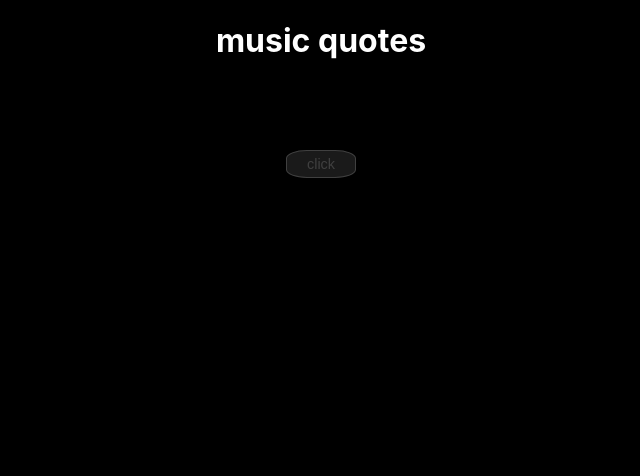
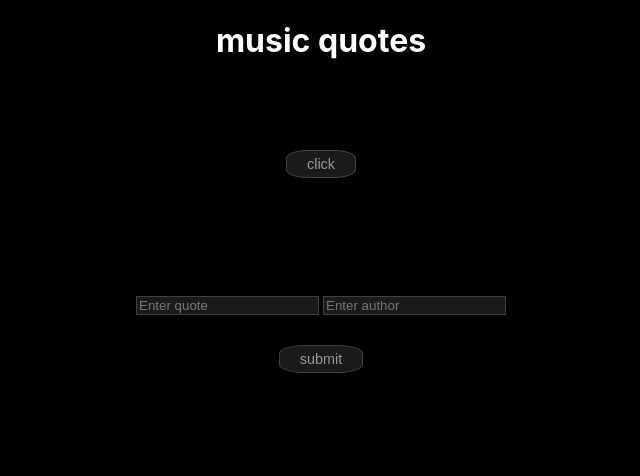
Before and after one commit to lefteeee/music-quotes, a website: page index.html in a window 1280 px wide. Shown: the whole page, without its empty margins (319-959 px from the left). Drawn offline with Linux system fonts and the light colour scheme.

Commit message:
user input and changed backend (still doesn't work)

```diff
--- a/index.html
+++ b/index.html
@@ -15,6 +15,10 @@
         <h1>music quotes</h1><br>
         <p id="quoteblock"></p><br>
         <button id="buttonblock" onclick="getRandomQuote()">click</button><br>
+        <label for="inputquote">Add your music quote</label><br>
+        <input type="text" id="quoteInput" placeholder="Enter quote">
+        <input type="text" id="authorInput" placeholder="Enter author"><br>
+        <button type="submit" id="submitbutton" onclick="sendQuote()">submit</button>
     </div>
 
     <script src="script.js"></script>
--- a/script.js
+++ b/script.js
@@ -1,5 +1,7 @@
 const button = document.getElementById("buttonblock");
 const quoteblock = document.getElementById("quoteblock");
+const quoteinput = document.getElementById("quoteInput");
+const authorinput = document.getElementById("authorInput");
 let quotes = [];
 
 async function loadQuotes() {
@@ -36,6 +38,26 @@ function getRandomQuote() {
     }, 300);
 }
 
+function sendQuote() {
+    const quote = quoteinput.value.trim();
+    const author = authorinput.value.trim() || "User";
+
+    if (!quote) return alert("Sended quote can't be empty");
+
+    fetch('http://localhost:3000/add-quote', {
+        method: 'POST',
+        headers: { 'Content-Type': 'application/json' },
+        body: JSON.stringify({ text: quote + "\n- " + author })
+    })
+    .then(res => res.text())
+    .then(msg => {
+        alert(msg);
+        quoteinput.value = "";
+        authorinput.value = "";
+    })
+    .catch(err => console.error(err));
+}
+
 window.addEventListener("DOMContentLoaded", () => {
     const saved = localStorage.getItem("lastQuote");
     if (saved) {
--- a/style.css
+++ b/style.css
@@ -27,18 +27,29 @@ button {
     border: 1px solid hsl(0, 0%, 25%);
     border-radius: 30%;
     background-color: hsl(0, 0%, 100%, 10%);
-    color: hsl(0, 0%, 25%);
+    color: hsl(0, 0%, 60%);
+    margin-bottom: 100px;
+}
+
+button[type="submit"] {
+    margin-top: 30px;
 }
 
 button:hover {
     border: 1px solid hsl(0, 0%, 26.5%);
     background-color: hsl(0, 0%, 100%, 11.5%);
-    color: hsl(0, 0%, 26.5%);
+    color: hsl(0, 0%, 61.5%);
     cursor: pointer;
 }
 
 button:active {
     border: 1px solid hsl(0, 0%, 28%);
     background-color: hsl(0, 0%, 100%, 13%);
-    color: hsl(0, 0%, 28%);
+    color: hsl(0, 0%, 63%);
 }
+
+input {
+    background-color: hsl(0, 0%, 100%, 10%);
+    border: 1px solid hsl(0, 0%, 25%);
+    color: white;
+}
```
Also changed, not shown: package.json (added, +25 -0 lines), server.js (added, +27 -0 lines), quotes.json (indentation only), 1 other file.
